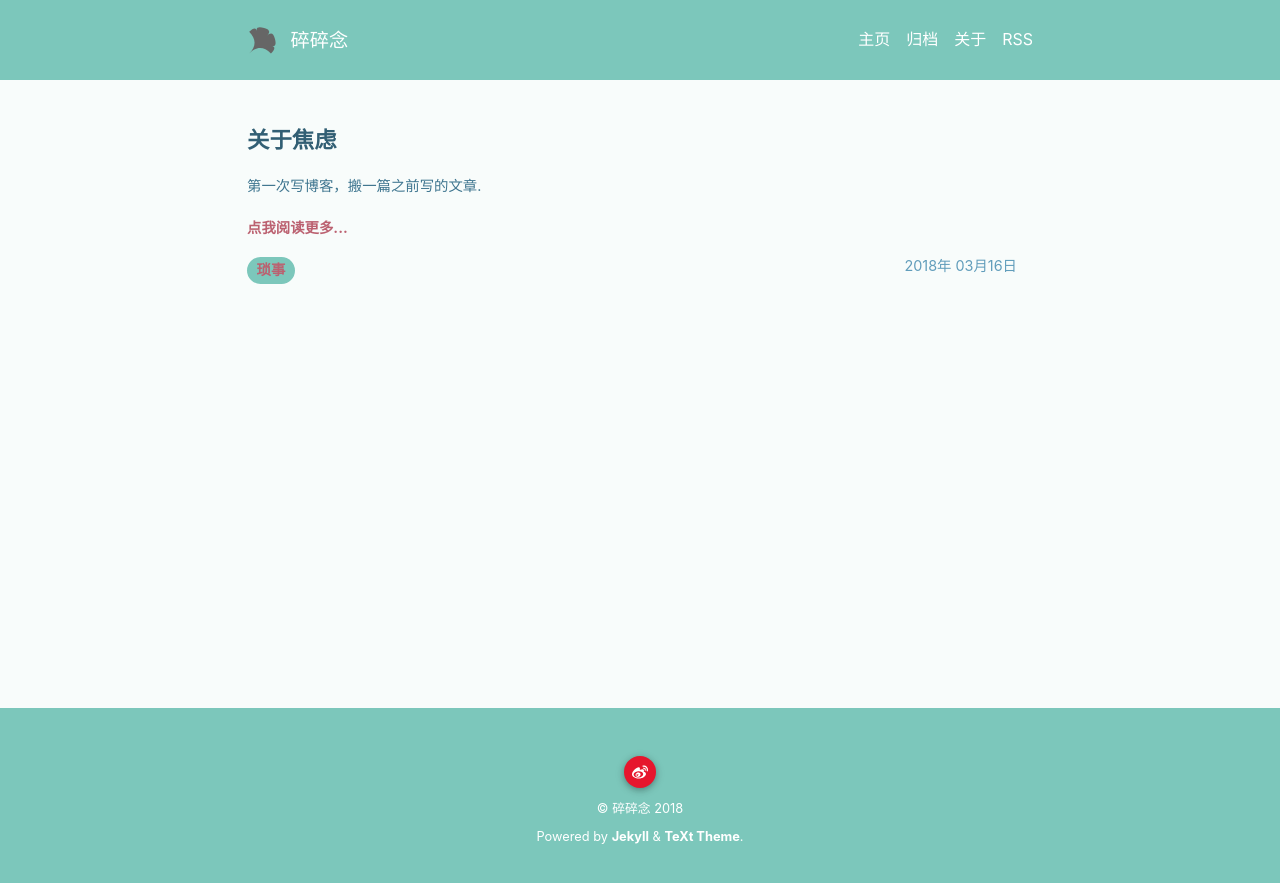
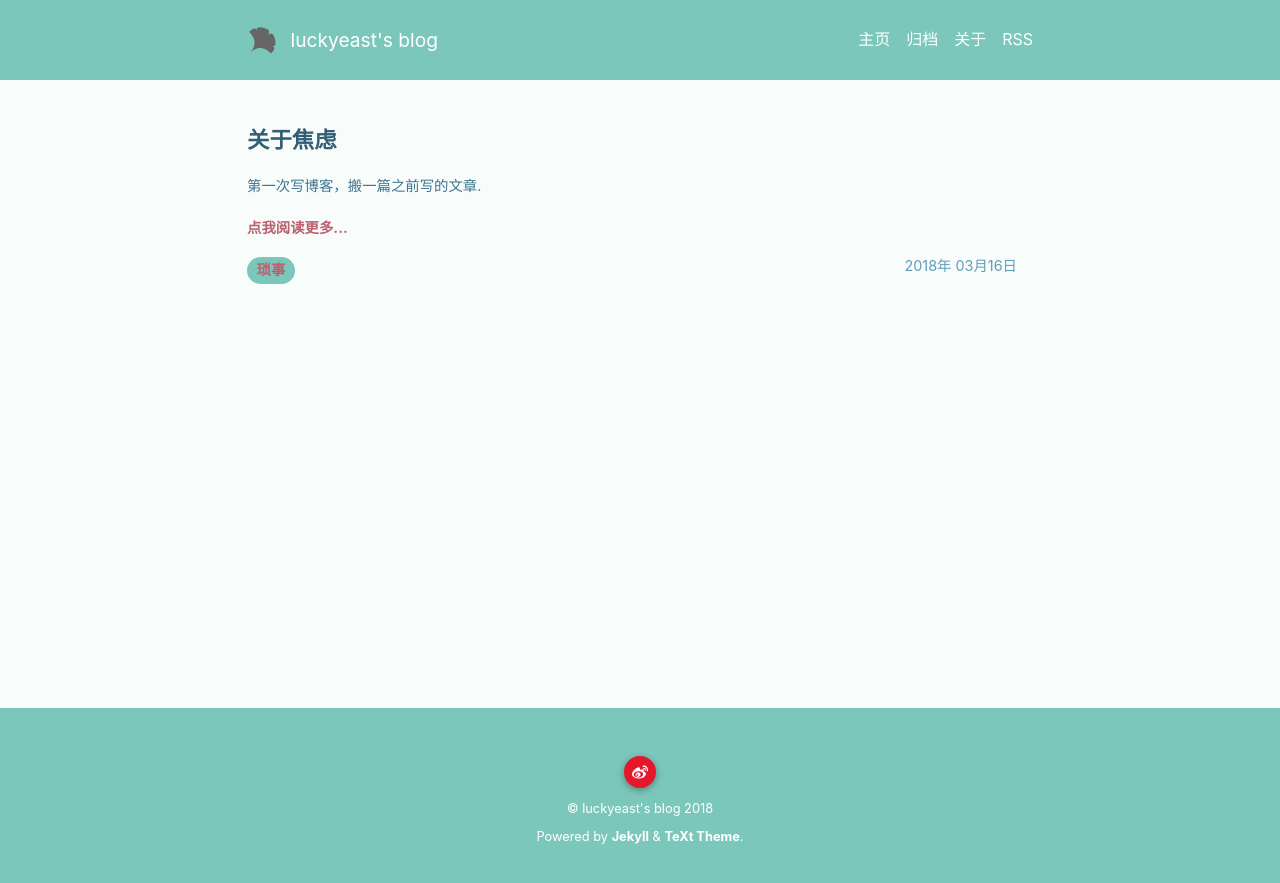
Before and after one commit to xingruidong95/xingruidong95.github.io, a Jekyll site: the page built from index.html, in a window 1280 px wide. Shown: the top 883 px of the page. Built offline with Jekyll 4.4.1, drawn with Linux system fonts in a browser that asks for light colours; the list of posts is cut into pages by our own code.

Commit message:
Update _config.yml

```diff
--- a/_config.yml
+++ b/_config.yml
@@ -15,9 +15,9 @@ text_color_theme: forest #eg: default | dark | forest | ocean | chocolate | oran
 ## Base settings ##
 # url:  #the base hostname & protocol for your site e.g. https://www.someone.com
 baseurl: /
-title: 碎碎念
+title: luckyeast's blog
 description: > #this means to ignore newlines until "nav_lists:"
-  碎碎念
+  luckyeast's blog
 
 nav_lists:
   - titles:
@@ -43,13 +43,13 @@ timezone: Asia/Shanghai #see https://en.wikipedia.org/wiki/List_of_tz_database_t
 
 ## Author & social ##
 author:
-  name: xingruidong
+  name: luckyeast
   # email:  #your Email address e.g. someone@site.com
   # facebook:  #your Facebook username
   # twitter:  #your Twitter username
   # github:  #your GitHub username
   # googleplus:  #your Google+ username
-  weibo: 我才不理呐
+  weibo: https://weibo.com/wocaibulina
   # douban:  #your Douban username
   # linkedin:  #your Linkedin username
 
```
